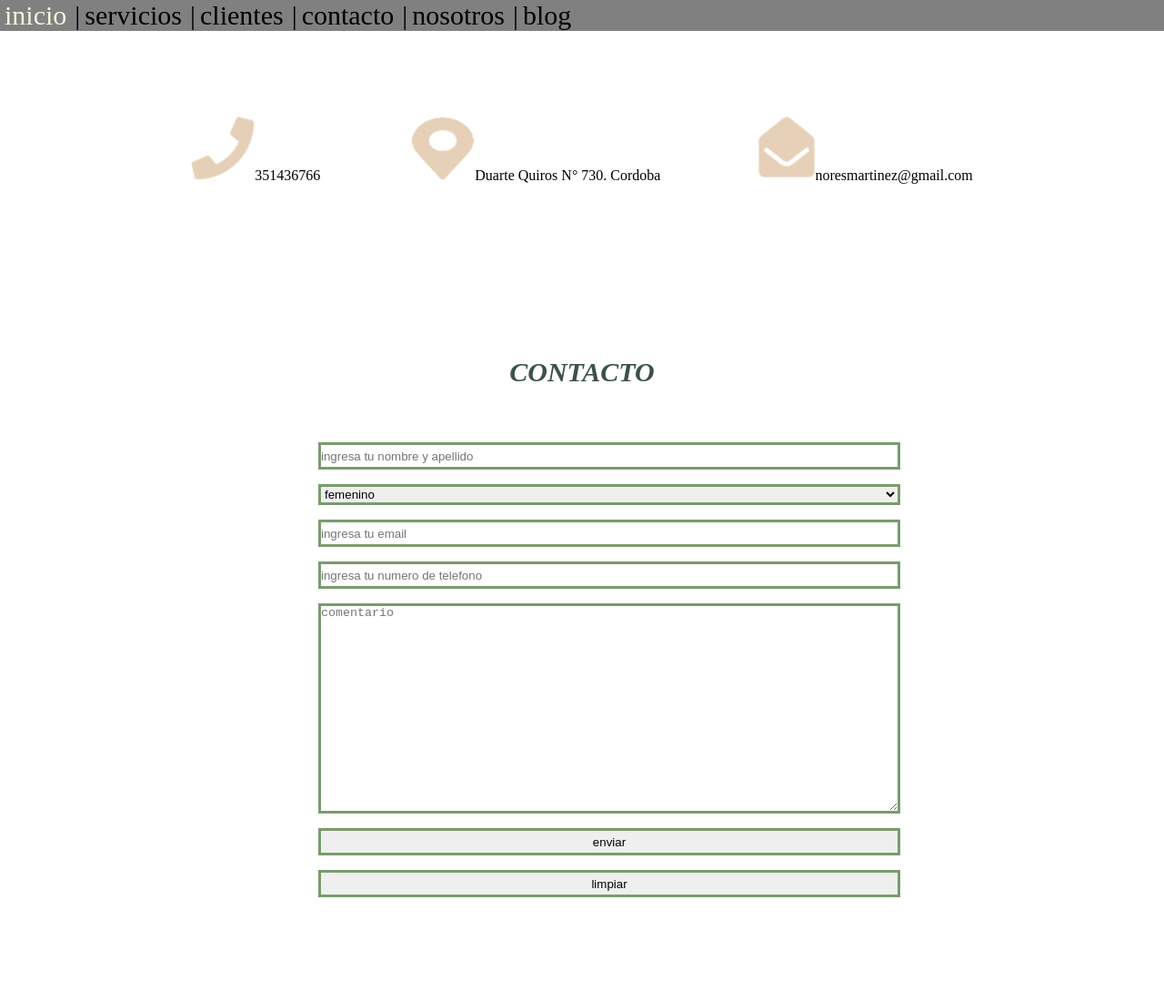
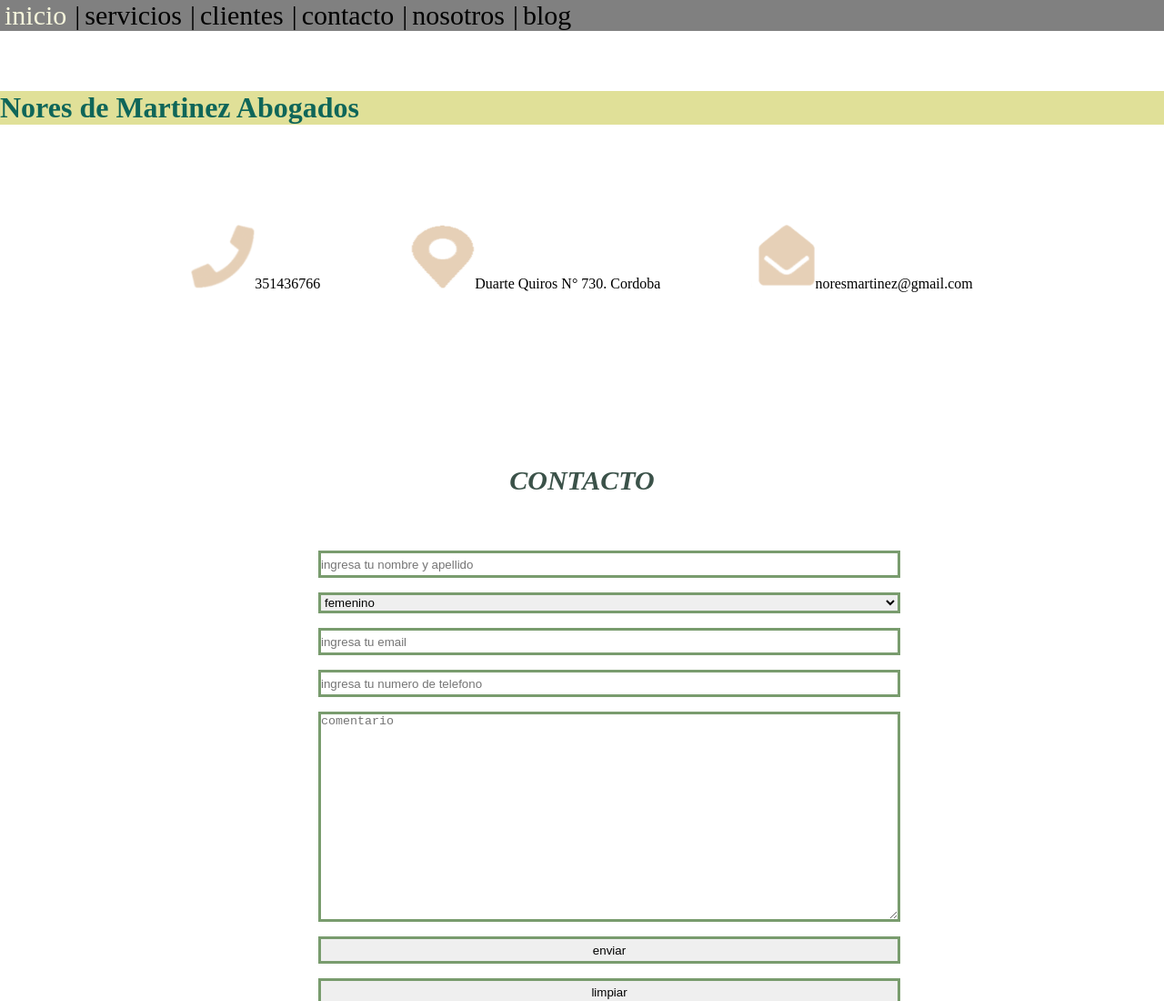
Before and after one commit to luciabustos/repositorio_desarrolloweb, a plain HTML site: page pages/contacto.html in a window 1280 px wide. Shown: the top 1100 px of the page at 91% size. Drawn offline with nearby package versions, Linux system fonts and the light colour scheme.

Commit message:
agrego header a todos los pages

```diff
--- a/pages/contacto.html
+++ b/pages/contacto.html
@@ -10,7 +10,7 @@
     <link rel="stylesheet" href="https://cdnjs.cloudflare.com/ajax/libs/animate.css/4.1.1/animate.min.css"/>
 </head>
 <body>
-    <header>Nores de Martinez Abogados
+    <header><div class="tituloheader animate__animated animate__fadeInDown" a><h1>Nores de Martinez Abogados</h1></div>
 </header>
 <div>
     <ul class="menu">
```
Also changed, not shown: pages/blog.html (+1 -1 lines), pages/clientes.html (+1 -1 lines), pages/nosotros.html (+1 -1 lines), pages/servicios.html (+1 -1 lines).
